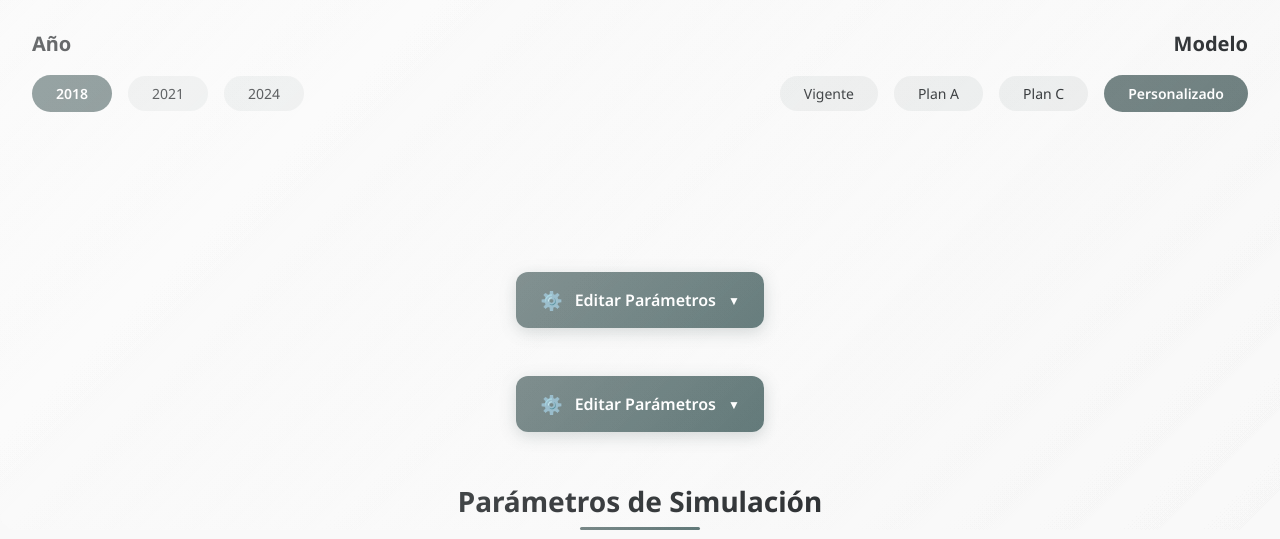
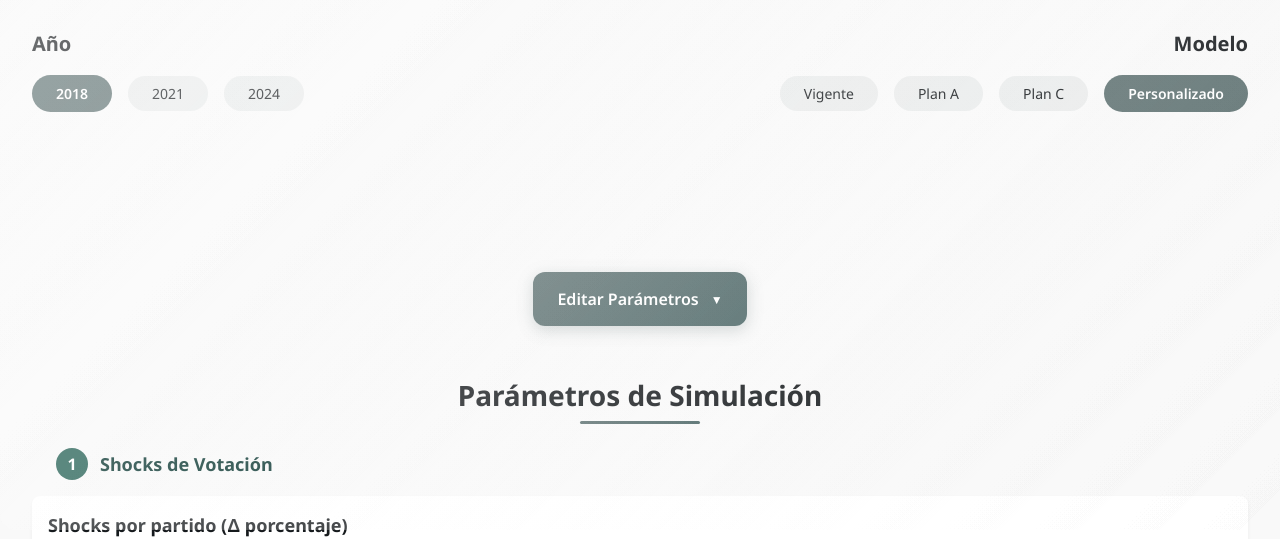
Before and after one commit to tabatatgr/tablero_electoral, a website: page index.html in a window 1280 px wide. Shown: the part 270-809 px from the top of the page. Drawn offline with Linux system fonts and the light colour scheme.

Commit message:
primera verisón tablero

```diff
--- a/index.html
+++ b/index.html
@@ -63,17 +63,6 @@
         <!-- Parameters Control Toggle -->
         <div class="parameters-control">
             <button class="parameters-toggle" id="parameters-toggle">
-                <span class="toggle-icon">⚙️</span>
-                <span class="toggle-text">Editar Parámetros</span>
-                <span class="toggle-arrow">▼</span>
-            </button>
-        </div>
-
-        <!-- Parameters Section (Collapsible) -->
-        <div class="parameters-section" id="parameters-section">        <!-- Parameters Title -->
-        <div class="parameters-control">
-            <button class="parameters-toggle" id="parameters-toggle">
-                <span class="toggle-icon">⚙️</span>
                 <span class="toggle-text">Editar Parámetros</span>
                 <span class="toggle-arrow">▼</span>
             </button>
```
